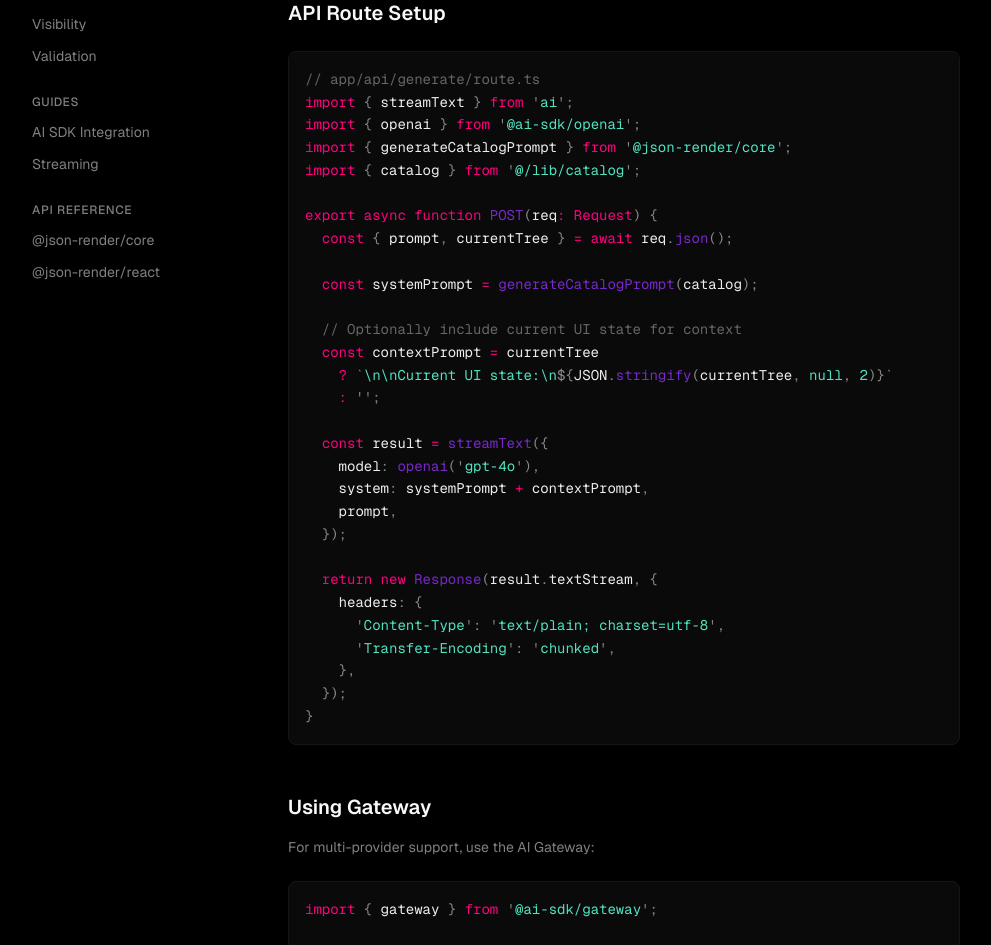
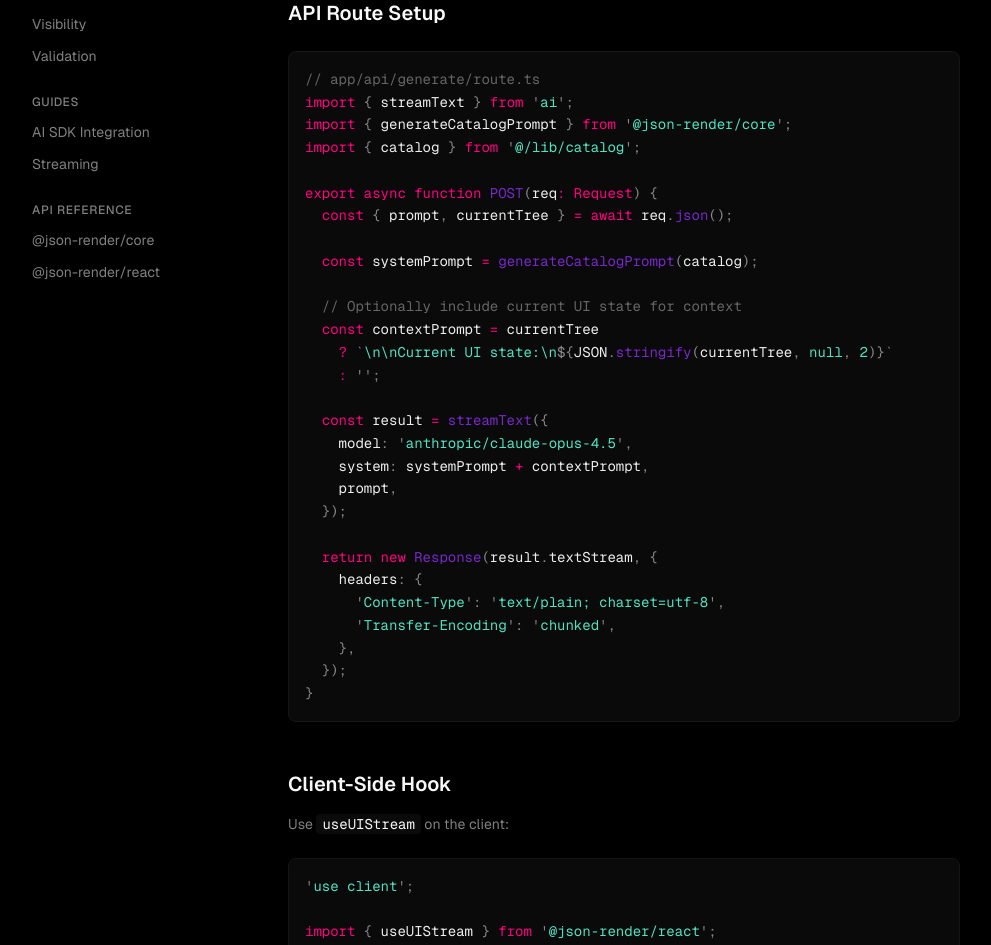
Before and after one commit to anthonytran550-ui/Shadcn-render, a Next.js app in the folder apps/web/: page /docs/ai-sdk in a window 1280 px wide. Shown: the part 387-1332 px from the top of the page, without its empty margins (120-1111 px from the left). Built offline with nearby package versions, Linux system fonts and the light colour scheme.

Commit message:
fix ai sdk examples

```diff
--- a/apps/web/app/api/generate/route.ts
+++ b/apps/web/app/api/generate/route.ts
@@ -1,5 +1,4 @@
 import { streamText } from 'ai';
-import { gateway } from '@ai-sdk/gateway';
 
 export const maxDuration = 30;
 
@@ -86,7 +85,7 @@ export async function POST(req: Request) {
   const sanitizedPrompt = String(prompt || '').slice(0, MAX_PROMPT_LENGTH);
 
   const result = streamText({
-    model: gateway('anthropic/claude-haiku-4.5'),
+    model: 'anthropic/claude-opus-4.5',
     system: SYSTEM_PROMPT,
     prompt: sanitizedPrompt,
     temperature: 0.7,
--- a/apps/web/app/docs/ai-sdk/page.tsx
+++ b/apps/web/app/docs/ai-sdk/page.tsx
@@ -14,12 +14,11 @@ export default function AiSdkPage() {
       </p>
 
       <h2 className="text-xl font-semibold mt-12 mb-4">Installation</h2>
-      <Code lang="bash">npm install ai @ai-sdk/openai</Code>
+      <Code lang="bash">npm install ai</Code>
 
       <h2 className="text-xl font-semibold mt-12 mb-4">API Route Setup</h2>
       <Code lang="typescript">{`// app/api/generate/route.ts
 import { streamText } from 'ai';
-import { openai } from '@ai-sdk/openai';
 import { generateCatalogPrompt } from '@json-render/core';
 import { catalog } from '@/lib/catalog';
 
@@ -34,7 +33,7 @@ export async function POST(req: Request) {
     : '';
 
   const result = streamText({
-    model: openai('gpt-4o'),
+    model: 'anthropic/claude-opus-4.5',
     system: systemPrompt + contextPrompt,
     prompt,
   });
@@ -46,17 +45,6 @@ export async function POST(req: Request) {
     },
   });
 }`}</Code>
-
-      <h2 className="text-xl font-semibold mt-12 mb-4">Using Gateway</h2>
-      <p className="text-sm text-muted-foreground mb-4">
-        For multi-provider support, use the AI Gateway:
-      </p>
-      <Code lang="typescript">{`import { gateway } from '@ai-sdk/gateway';
-
-const result = streamText({
-  model: gateway('openai/gpt-4o'),
-  // ...
-});`}</Code>
 
       <h2 className="text-xl font-semibold mt-12 mb-4">Client-Side Hook</h2>
       <p className="text-sm text-muted-foreground mb-4">
--- a/apps/web/app/docs/installation/page.tsx
+++ b/apps/web/app/docs/installation/page.tsx
@@ -41,7 +41,7 @@ bun add @json-render/core @json-render/react`}</Code>
       <p className="text-sm text-muted-foreground mb-4">
         To use json-render with AI models, you&apos;ll also need the Vercel AI SDK:
       </p>
-      <Code lang="bash">npm install ai @ai-sdk/openai</Code>
+      <Code lang="bash">npm install ai</Code>
 
       <div className="flex gap-3 mt-12">
         <Button size="sm" asChild>
--- a/apps/web/app/docs/quick-start/page.tsx
+++ b/apps/web/app/docs/quick-start/page.tsx
@@ -87,7 +87,6 @@ export const registry = {
       </p>
       <Code lang="typescript">{`// app/api/generate/route.ts
 import { streamText } from 'ai';
-import { openai } from '@ai-sdk/openai';
 import { generateCatalogPrompt } from '@json-render/core';
 import { catalog } from '@/lib/catalog';
 
@@ -96,7 +95,7 @@ export async function POST(req: Request) {
   const systemPrompt = generateCatalogPrompt(catalog);
 
   const result = streamText({
-    model: openai('gpt-4o'),
+    model: 'anthropic/claude-opus-4.5',
     system: systemPrompt,
     prompt,
   });
--- a/apps/web/app/docs/streaming/page.tsx
+++ b/apps/web/app/docs/streaming/page.tsx
@@ -67,7 +67,7 @@ function App() {
   const { prompt } = await req.json();
 
   const result = streamText({
-    model: openai('gpt-4o'),
+    model: 'anthropic/claude-opus-4.5',
     system: generateCatalogPrompt(catalog),
     prompt,
   });
--- a/apps/web/tsconfig.json
+++ b/apps/web/tsconfig.json
@@ -6,7 +6,6 @@
         "name": "next"
       }
     ],
-    "baseUrl": ".",
     "paths": {
       "@/*": ["./*"]
     }
```
Also changed, not shown: 1 other file (tests, documents, lock files or other folders).
